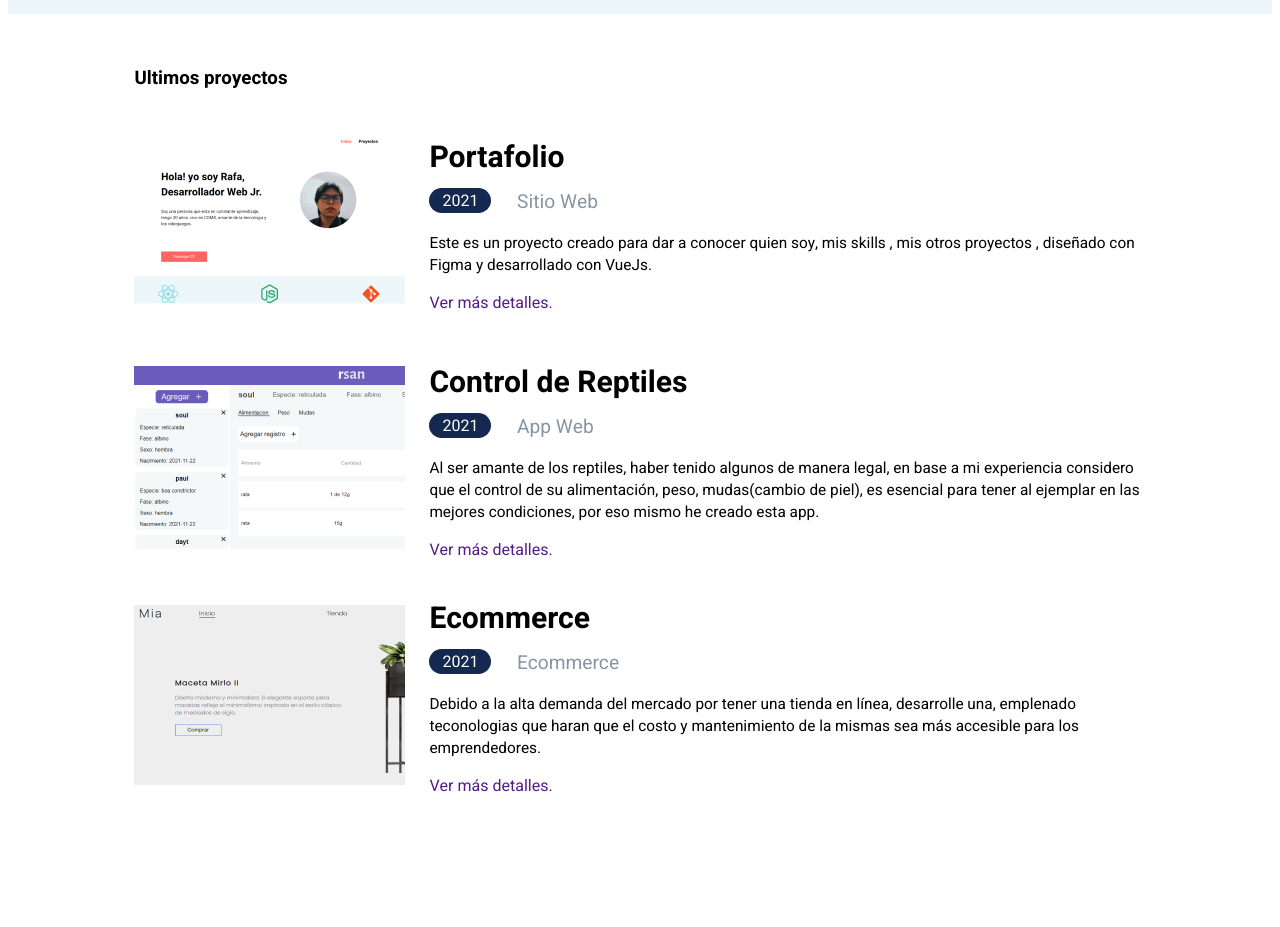
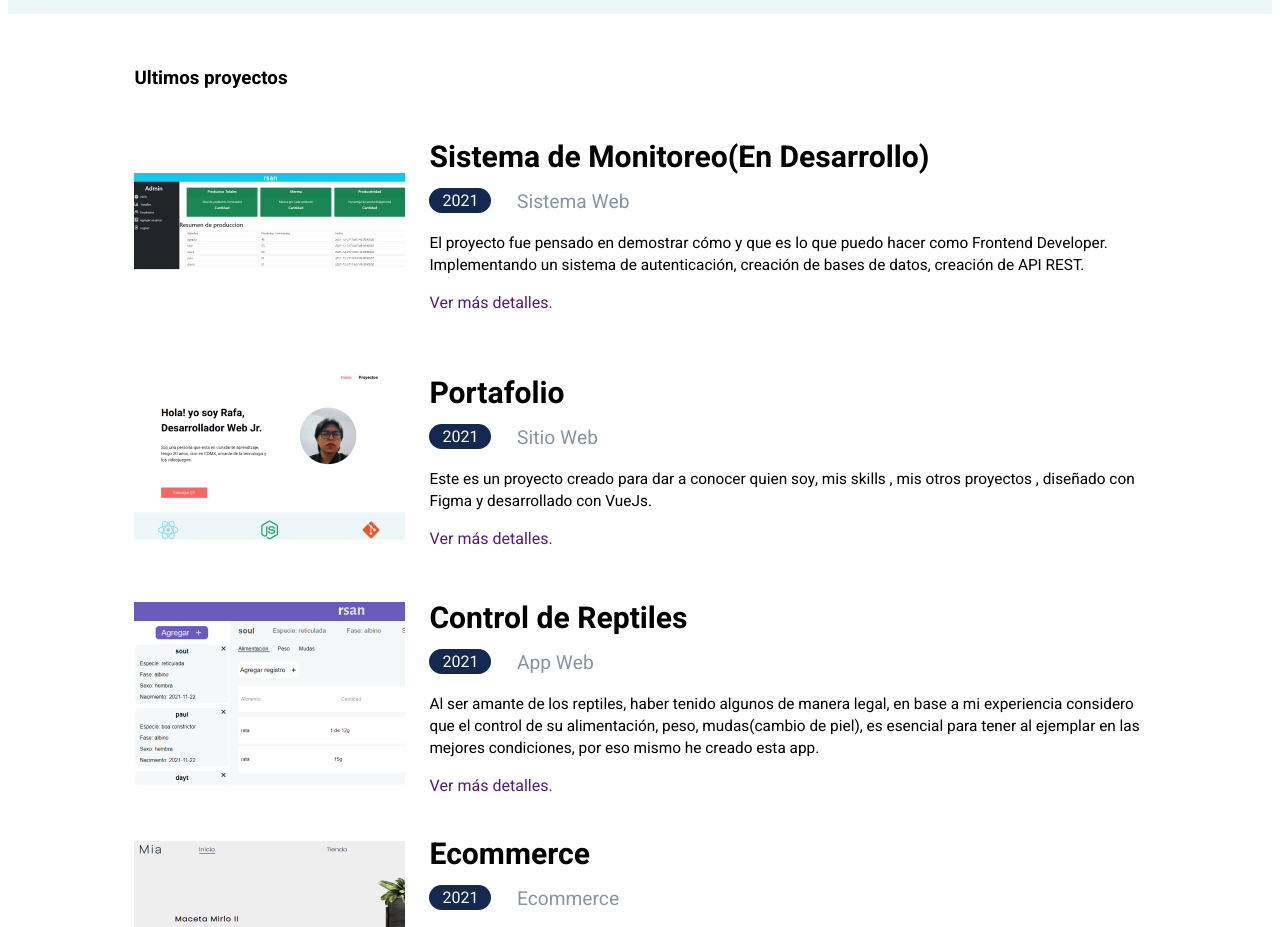
Before and after one commit to RafaSaan/Portfolio_Vue, a Vue app: page /#/ in a window 1280 px wide. Shown: the part 900-1827 px from the top of the page. Built offline with nearby package versions, Linux system fonts and the light colour scheme; some icons are missing.

Commit message:
add new project

```diff
--- a/src/modules/projects/layouts/ProjectsLayout.vue
+++ b/src/modules/projects/layouts/ProjectsLayout.vue
@@ -1,6 +1,45 @@
 <template>
   <div class="projects">
     <h2>Proyectos</h2>
+    <CardProject
+      titleCard="Sistema de Monitoreo(En Desarrollo)"
+      date="2021"
+      type="Sistema Web"
+      description="El proyecto fue pensado en demostrar cómo y que es lo que puedo hacer como Frontend Developer. Implementando un sistema de autenticación, creación de bases de datos, creación de API REST. "
+    >
+      <template v-slot:img>
+        <img
+          class="img__project"
+          src="../../../assets/img/dashboardProject.png"
+          alt="proyecto Dashboard"
+        />
+      </template>
+
+      <template v-slot:howDid>
+        <p>
+          Este proyecto fue desarrollado con tecnologías como Laravel-MySQL para
+          el Backend. Para el Frontend se usó VueJs, Vuex, VueRouter, Sistema de
+          módulos, Boostrap 5 y demás dependencias.
+        </p>
+      </template>
+
+      <template v-slot:links>
+        <div class="cards__links">
+          <a
+            href="https://github.com/RafaSaan/monitor-system"
+            rel="noopener noreferrer"
+            target="_blank"
+            >Ir al repositorio Frontend</a
+          >
+          <a
+            href="https://github.com/RafaSaan/api.records"
+            rel="noopener noreferrer"
+            target="_blank"
+            >Ir al repositorio Backend</a
+          >
+        </div>
+      </template>
+    </CardProject>
     <CardProject
       titleCard="Portafolio"
       date="2021"
--- a/src/modules/website/components/PreviewProjects.vue
+++ b/src/modules/website/components/PreviewProjects.vue
@@ -1,6 +1,20 @@
 <template>
   <section class="previewProjects">
     <h3>Ultimos proyectos</h3>
+    <CardPreviewProject
+      titleCard="Sistema de Monitoreo(En Desarrollo)"
+      date="2021"
+      type="Sistema Web"
+      description="El proyecto fue pensado en demostrar cómo y que es lo que puedo hacer como Frontend Developer. Implementando un sistema de autenticación, creación de bases de datos, creación de API REST. "
+    >
+      <template v-slot:img>
+        <img
+          src="../../../assets/img/dashboardProject-preview.png"
+          alt="proyecto ecommerce"
+          class="card__img"
+        />
+      </template>
+    </CardPreviewProject>
     <CardPreviewProject
       titleCard="Portafolio"
       date="2021"
```
Also changed, not shown: src/assets/img/dashboardProject-preview.png (added), src/assets/img/dashboardProject.png (added).
